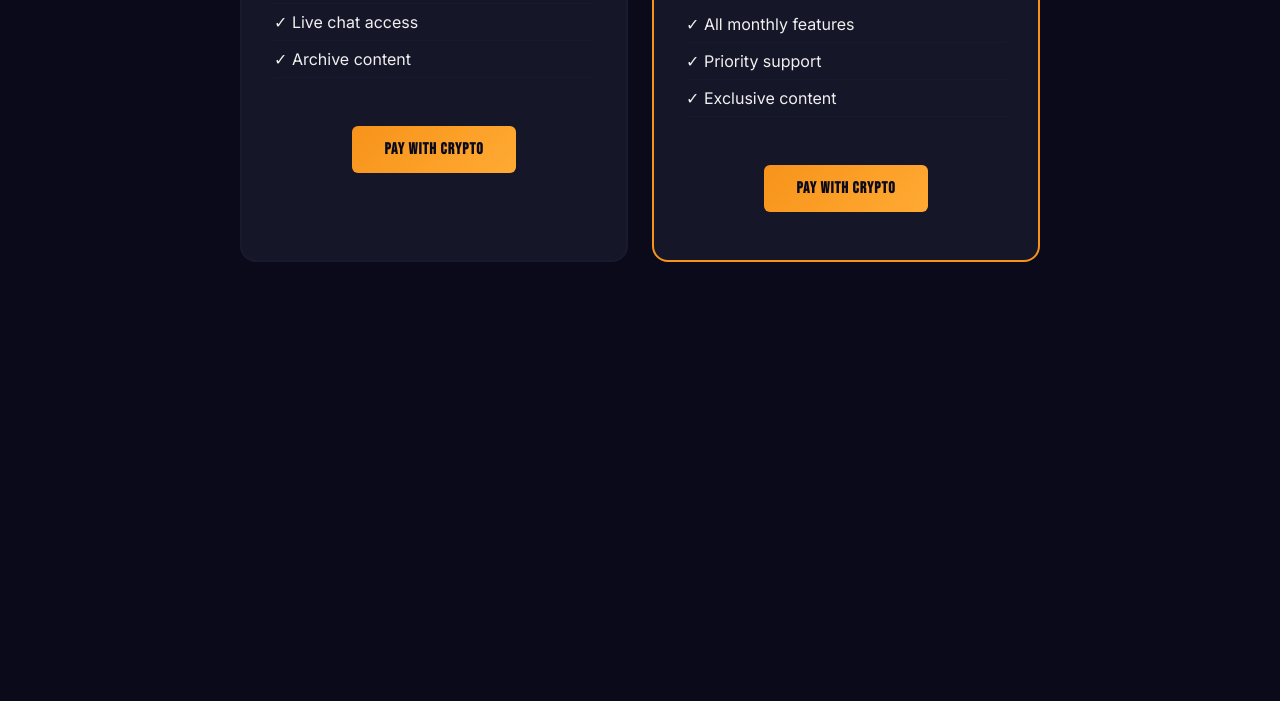
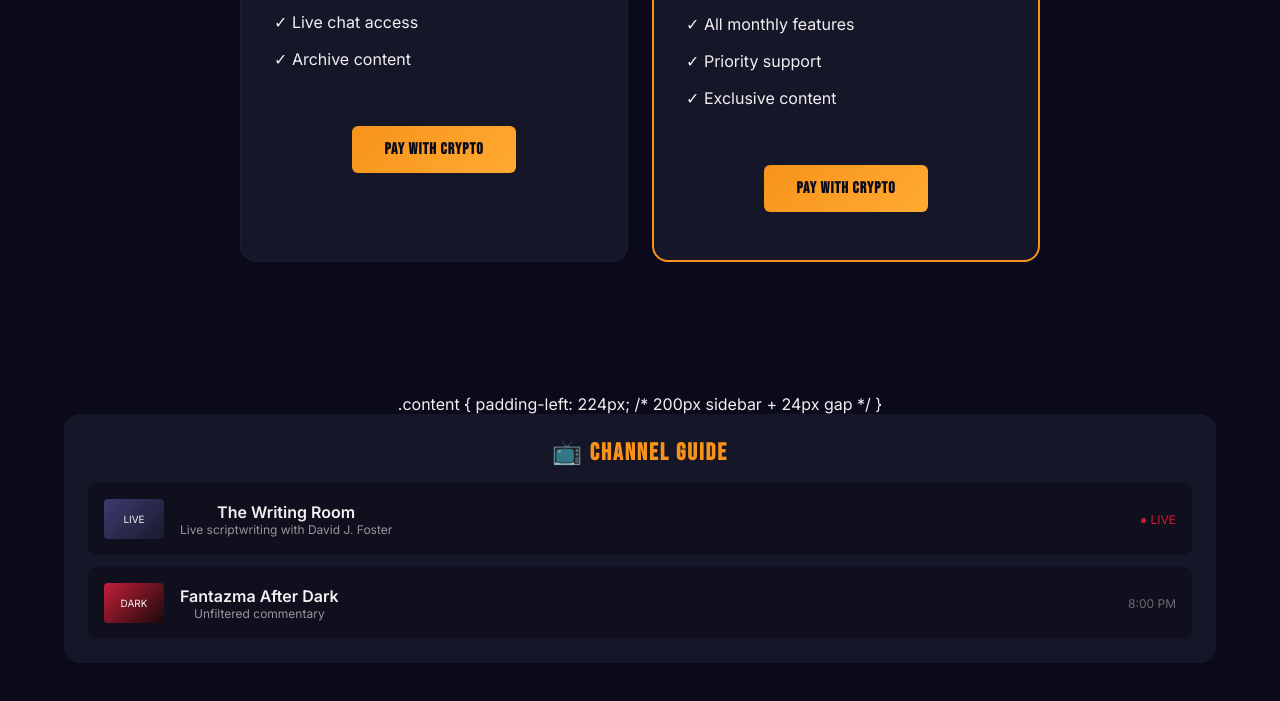
Before and after one commit to Fantazma23/Fantazma-Network-, a website: page public/index.html in a window 1280 px wide. Shown: the part 778-1479 px from the top of the page. Before the commit the page ends 1088 px from the top, so only its background shows below. Drawn offline with nearby package versions, Linux system fonts and the light colour scheme; no server answers; sample sign-in values are in the browser's storage.

Commit message:
index.html

```diff
--- a/public/index.html
+++ b/public/index.html
@@ -301,3 +301,30 @@
   </script>
 </body>
             </html>
+  <main class="content">  <body>.content {
+  padding-left: 224px; /* 200px sidebar + 24px gap */
+}
+<!-- CHANNEL GUIDE -->
+<div style="background: rgba(26,26,46,0.8); border-radius: 16px; padding: 24px; margin-bottom: 48px;">
+  <h3 style="font-family: 'Bebas Neue'; font-size: 24px; letter-spacing: 2px; margin-bottom: 16px; color: #F7931A;">📺 CHANNEL GUIDE</h3>
+
+  <div style="display: grid; gap: 12px;">
+    <div style="display: flex; align-items: center; gap: 16px; padding: 16px; background: rgba(0,0,0,0.3); border-radius: 8px; cursor: pointer;">
+      <div style="width: 60px; height: 40px; background: linear-gradient(135deg, #3C3B6E, #1a1a2e); border-radius: 4px; display: flex; align-items: center; justify-content: center; font-size: 10px;">LIVE</div>
+      <div>
+        <div style="font-weight: 600;">The Writing Room</div>
+        <div style="font-size: 12px; color: rgba(240,240,240,0.6);">Live scriptwriting with David J. Foster</div>
+      </div>
+      <div style="margin-left: auto; color: #C41E3A; font-size: 12px;">● LIVE</div>
+    </div>
+
+    <div style="display: flex; align-items: center; gap: 16px; padding: 16px; background: rgba(0,0,0,0.3); border-radius: 8px; cursor: pointer;">
+      <div style="width: 60px; height: 40px; background: linear-gradient(135deg, #C41E3A, #1a0a0a); border-radius: 4px; display: flex; align-items: center; justify-content: center; font-size: 10px;">DARK</div>
+      <div>
+        <div style="font-weight: 600;">Fantazma After Dark</div>
+        <div style="font-size: 12px; color: rgba(240,240,240,0.6);">Unfiltered commentary</div>
+      </div>
+      <div style="margin-left: auto; color: rgba(240,240,240,0.4); font-size: 12px;">8:00 PM</div>
+    </div>
+  </div>
+</div>
```
